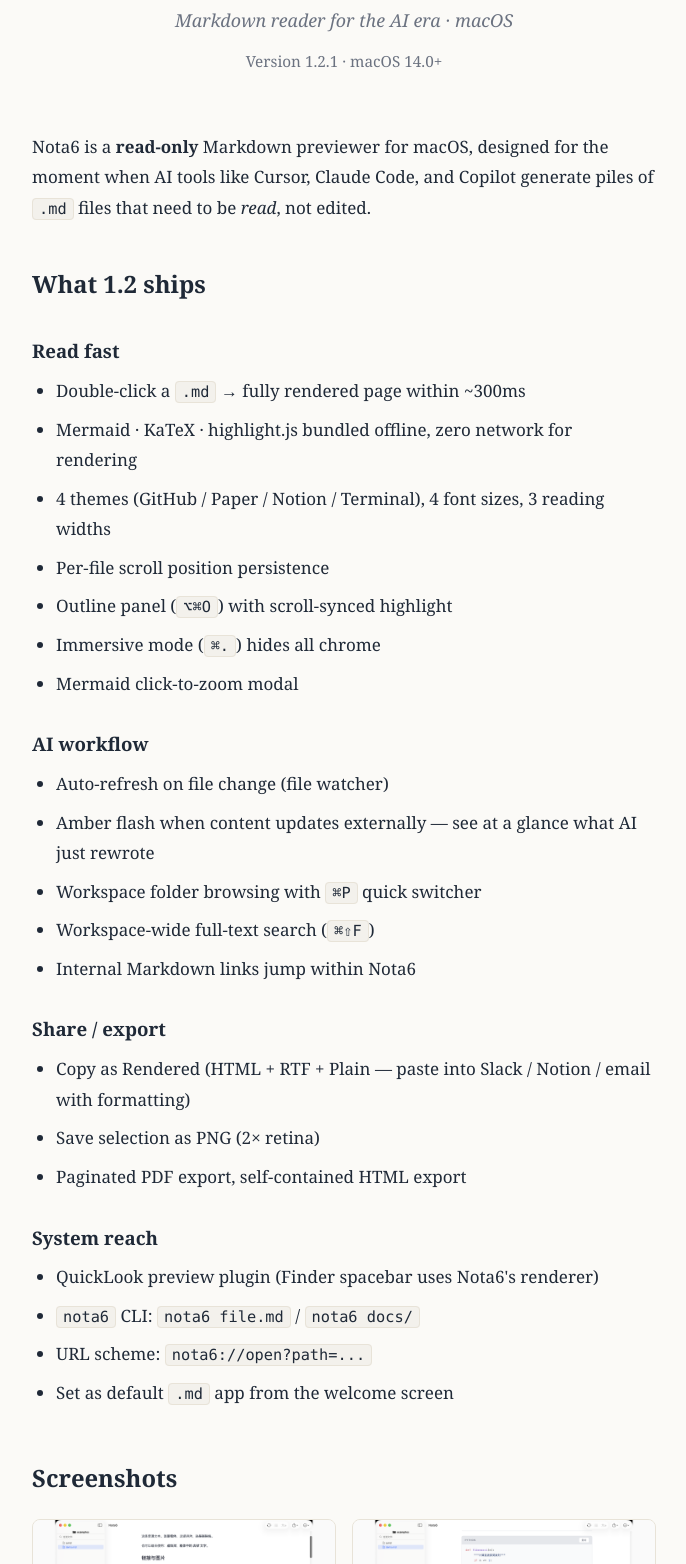
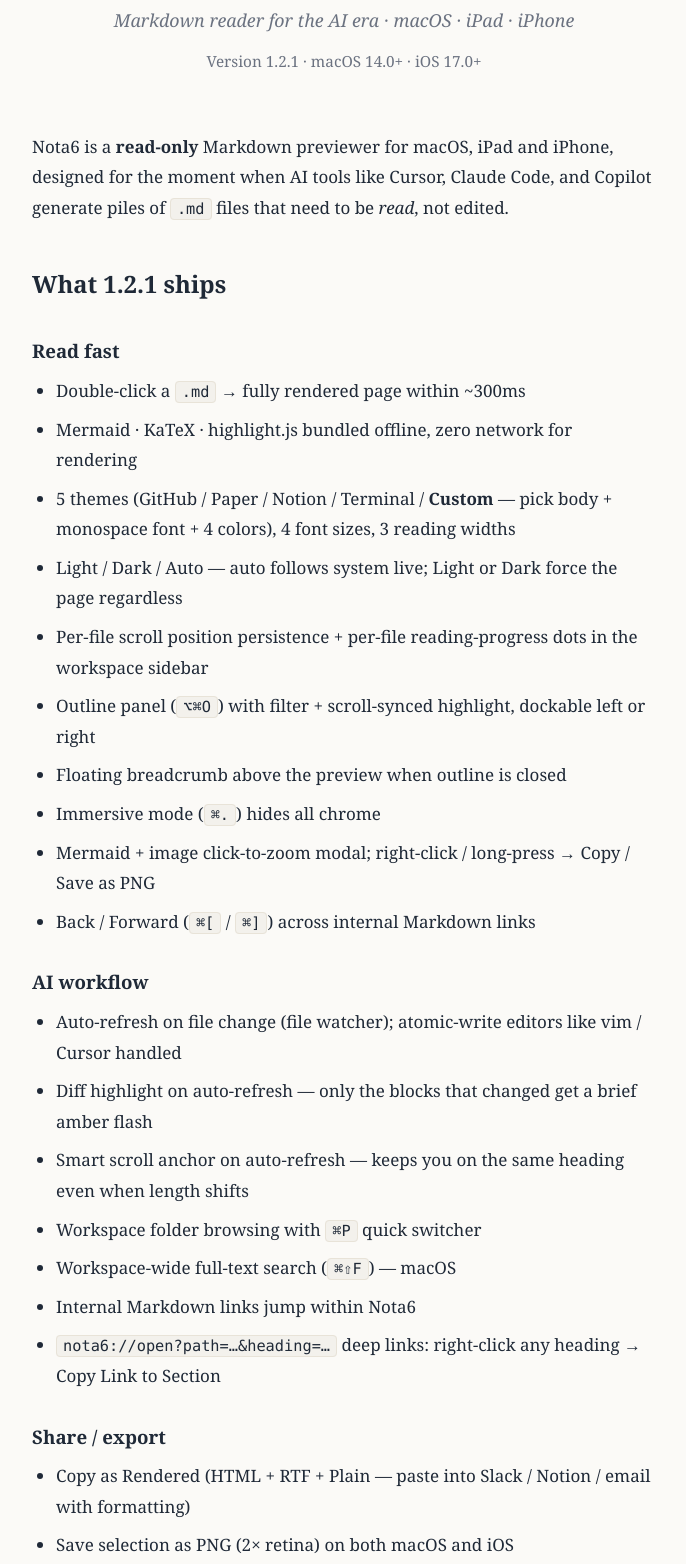
Before and after one commit to Coldplay-now/nota6-support, a plain HTML site: page index.html in a window 1280 px wide. Shown: the part 297-1861 px from the top of the page, without its empty margins (296-982 px from the left). Drawn offline with Linux system fonts and the light colour scheme.

Commit message:
feat: refresh for 1.2.1 + iPad / iPhone launch
- Tagline mentions iPad + iPhone alongside macOS
- "What 1.2.1 ships" lists Custom theme, breadcrumb, smart scroll anchor,
  back/forward, heading deep links, and the iPad + iPhone section
- New screenshots-ios/ section with iPad 2064×2752 + iPhone 1290×2796
- Privacy line clarifies "macOS + iOS"

```diff
--- a/index.html
+++ b/index.html
@@ -16,62 +16,88 @@
     <header class="hero">
         <img src="icon-128.png" alt="Nota6 icon" class="app-icon" width="128" height="128">
         <h1>Nota6</h1>
-        <p class="tagline">Markdown reader for the AI era · macOS</p>
-        <p class="version">Version 1.2.1 · macOS 14.0+</p>
+        <p class="tagline">Markdown reader for the AI era · macOS · iPad · iPhone</p>
+        <p class="version">Version 1.2.1 · macOS 14.0+ · iOS 17.0+</p>
     </header>
 
     <section>
-        <p>Nota6 is a <strong>read-only</strong> Markdown previewer for macOS, designed
-        for the moment when AI tools like Cursor, Claude Code, and Copilot generate
-        piles of <code>.md</code> files that need to be <em>read</em>, not edited.</p>
+        <p>Nota6 is a <strong>read-only</strong> Markdown previewer for macOS, iPad
+        and iPhone, designed for the moment when AI tools like Cursor, Claude Code,
+        and Copilot generate piles of <code>.md</code> files that need to be
+        <em>read</em>, not edited.</p>
     </section>
 
     <section>
-        <h2>What 1.2 ships</h2>
+        <h2>What 1.2.1 ships</h2>
 
         <h3>Read fast</h3>
         <ul>
             <li>Double-click a <code>.md</code> → fully rendered page within ~300ms</li>
             <li>Mermaid · KaTeX · highlight.js bundled offline, zero network for rendering</li>
-            <li>4 themes (GitHub / Paper / Notion / Terminal), 4 font sizes, 3 reading widths</li>
-            <li>Per-file scroll position persistence</li>
-            <li>Outline panel (<code>⌥⌘O</code>) with scroll-synced highlight</li>
+            <li>5 themes (GitHub / Paper / Notion / Terminal / <strong>Custom</strong> — pick body + monospace font + 4 colors), 4 font sizes, 3 reading widths</li>
+            <li>Light / Dark / Auto — auto follows system live; Light or Dark force the page regardless</li>
+            <li>Per-file scroll position persistence + per-file reading-progress dots in the workspace sidebar</li>
+            <li>Outline panel (<code>⌥⌘O</code>) with filter + scroll-synced highlight, dockable left or right</li>
+            <li>Floating breadcrumb above the preview when outline is closed</li>
             <li>Immersive mode (<code>⌘.</code>) hides all chrome</li>
-            <li>Mermaid click-to-zoom modal</li>
+            <li>Mermaid + image click-to-zoom modal; right-click / long-press → Copy / Save as PNG</li>
+            <li>Back / Forward (<code>⌘[</code> / <code>⌘]</code>) across internal Markdown links</li>
         </ul>
 
         <h3>AI workflow</h3>
         <ul>
-            <li>Auto-refresh on file change (file watcher)</li>
-            <li>Amber flash when content updates externally — see at a glance what AI just rewrote</li>
+            <li>Auto-refresh on file change (file watcher); atomic-write editors like vim / Cursor handled</li>
+            <li>Diff highlight on auto-refresh — only the blocks that changed get a brief amber flash</li>
+            <li>Smart scroll anchor on auto-refresh — keeps you on the same heading even when length shifts</li>
             <li>Workspace folder browsing with <code>⌘P</code> quick switcher</li>
-            <li>Workspace-wide full-text search (<code>⌘⇧F</code>)</li>
+            <li>Workspace-wide full-text search (<code>⌘⇧F</code>) — macOS</li>
             <li>Internal Markdown links jump within Nota6</li>
+            <li><code>nota6://open?path=…&heading=…</code> deep links: right-click any heading → Copy Link to Section</li>
         </ul>
 
         <h3>Share / export</h3>
         <ul>
             <li>Copy as Rendered (HTML + RTF + Plain — paste into Slack / Notion / email with formatting)</li>
-            <li>Save selection as PNG (2× retina)</li>
-            <li>Paginated PDF export, self-contained HTML export</li>
+            <li>Save selection as PNG (2× retina) on both macOS and iOS</li>
+            <li>PDF / HTML export — async via WKWebView.createPDF, UI never freezes; macOS uses Save panel, iOS uses the system share sheet</li>
         </ul>
 
         <h3>System reach</h3>
         <ul>
-            <li>QuickLook preview plugin (Finder spacebar uses Nota6's renderer)</li>
-            <li><code>nota6</code> CLI: <code>nota6 file.md</code> / <code>nota6 docs/</code></li>
-            <li>URL scheme: <code>nota6://open?path=...</code></li>
+            <li>QuickLook preview plugin (Finder spacebar uses Nota6's renderer) — macOS</li>
+            <li><code>nota6</code> CLI: <code>nota6 file.md</code> / <code>nota6 docs/</code> — macOS</li>
+            <li>URL scheme: <code>nota6://open?path=...[&heading=...]</code> — macOS + iOS</li>
+            <li>macOS Services menu: select text in any app → "Preview as Markdown in Nota6"</li>
+            <li>Optional reopen-last-file-on-launch</li>
             <li>Set as default <code>.md</code> app from the welcome screen</li>
+        </ul>
+
+        <h3>iPad + iPhone (new in 1.2.1)</h3>
+        <ul>
+            <li>Same renderer pipeline as the Mac app — Mermaid, KaTeX, code highlighting, themes all carry over</li>
+            <li>Files / Safari / Mail "Open in Nota6" share-sheet integration</li>
+            <li>Full hardware-keyboard parity on iPad: <code>⌘O</code> / <code>⇧⌘O</code> / <code>⌘F</code> / <code>⌘P</code> / <code>⌥⌘O</code> / <code>⌘R</code> / <code>⌘[</code> / <code>⌘]</code> / <code>⌘W</code>. Press-and-hold <code>⌘</code> for the Discoverability HUD.</li>
+            <li>Status bar with word count + estimated reading time (CJK-aware)</li>
+            <li>Workspace sidebar (iPad) with file filter, pull-to-refresh, per-file reading-progress dots</li>
         </ul>
     </section>
 
     <section class="screenshots">
-        <h2>Screenshots</h2>
+        <h2>Screenshots — macOS</h2>
         <div class="shot-grid">
             <a href="screenshots/screen-1.png"><img src="screenshots/screen-1.png" alt="Nota6 reading view"></a>
             <a href="screenshots/screen-2.png"><img src="screenshots/screen-2.png" alt="Outline panel"></a>
             <a href="screenshots/screen-3.png"><img src="screenshots/screen-3.png" alt="Mermaid diagram"></a>
             <a href="screenshots/screen-4.png"><img src="screenshots/screen-4.png" alt="Workspace browsing"></a>
+        </div>
+    </section>
+
+    <section class="screenshots">
+        <h2>Screenshots — iPad + iPhone</h2>
+        <div class="shot-grid">
+            <a href="screenshots-ios/ipad-01.png"><img src="screenshots-ios/ipad-01.png" alt="Nota6 on iPad — rendered document"></a>
+            <a href="screenshots-ios/ipad-02.png"><img src="screenshots-ios/ipad-02.png" alt="Nota6 iPad welcome screen with keyboard hints"></a>
+            <a href="screenshots-ios/iphone-01.png"><img src="screenshots-ios/iphone-01.png" alt="Nota6 on iPhone — rendered document"></a>
         </div>
     </section>
 
```
Also changed, not shown: privacy.html (+1 -1 lines), screenshots-ios/ipad-01.png (added), screenshots-ios/ipad-02.png (added), screenshots-ios/iphone-01.png (added).
